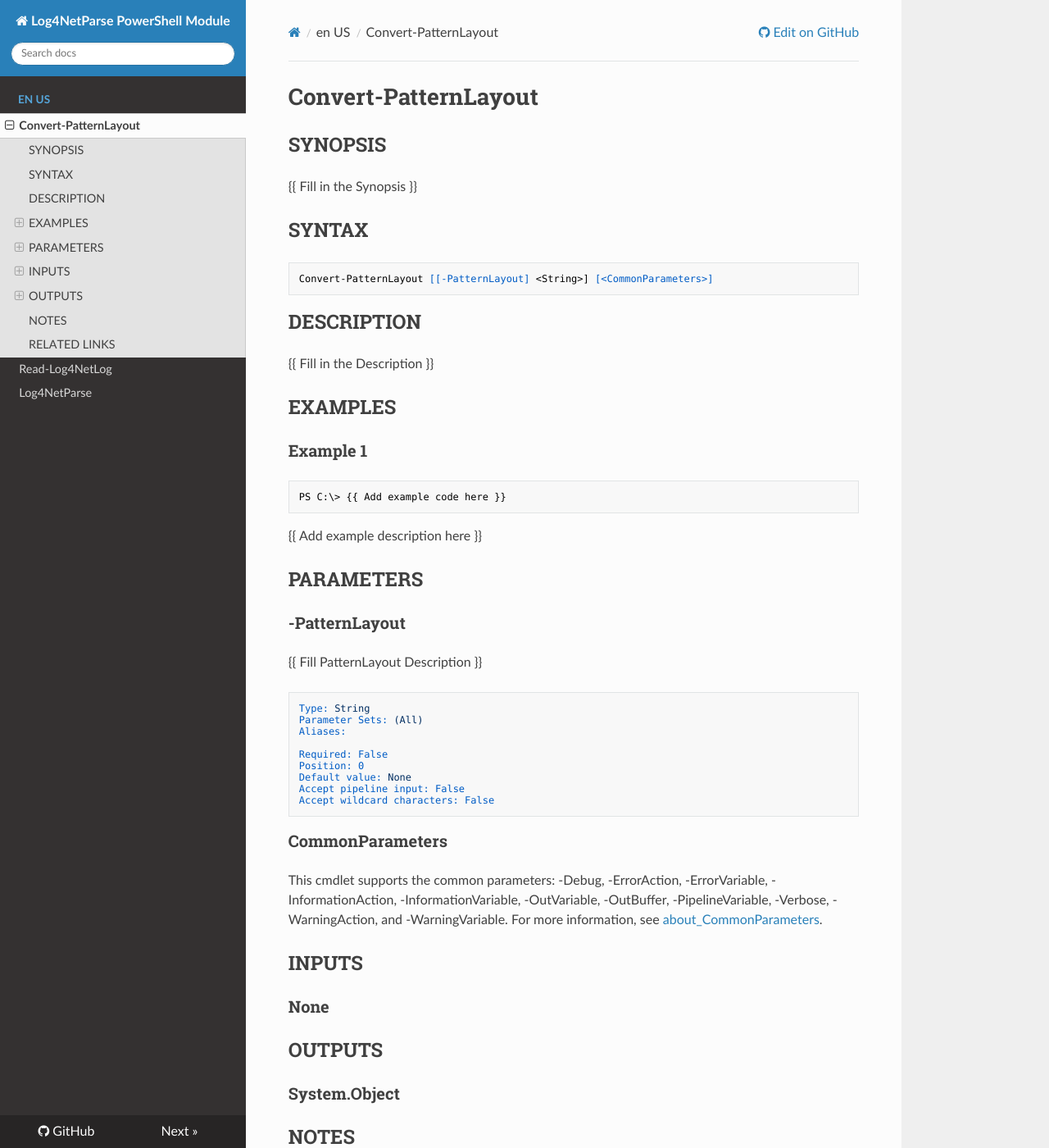
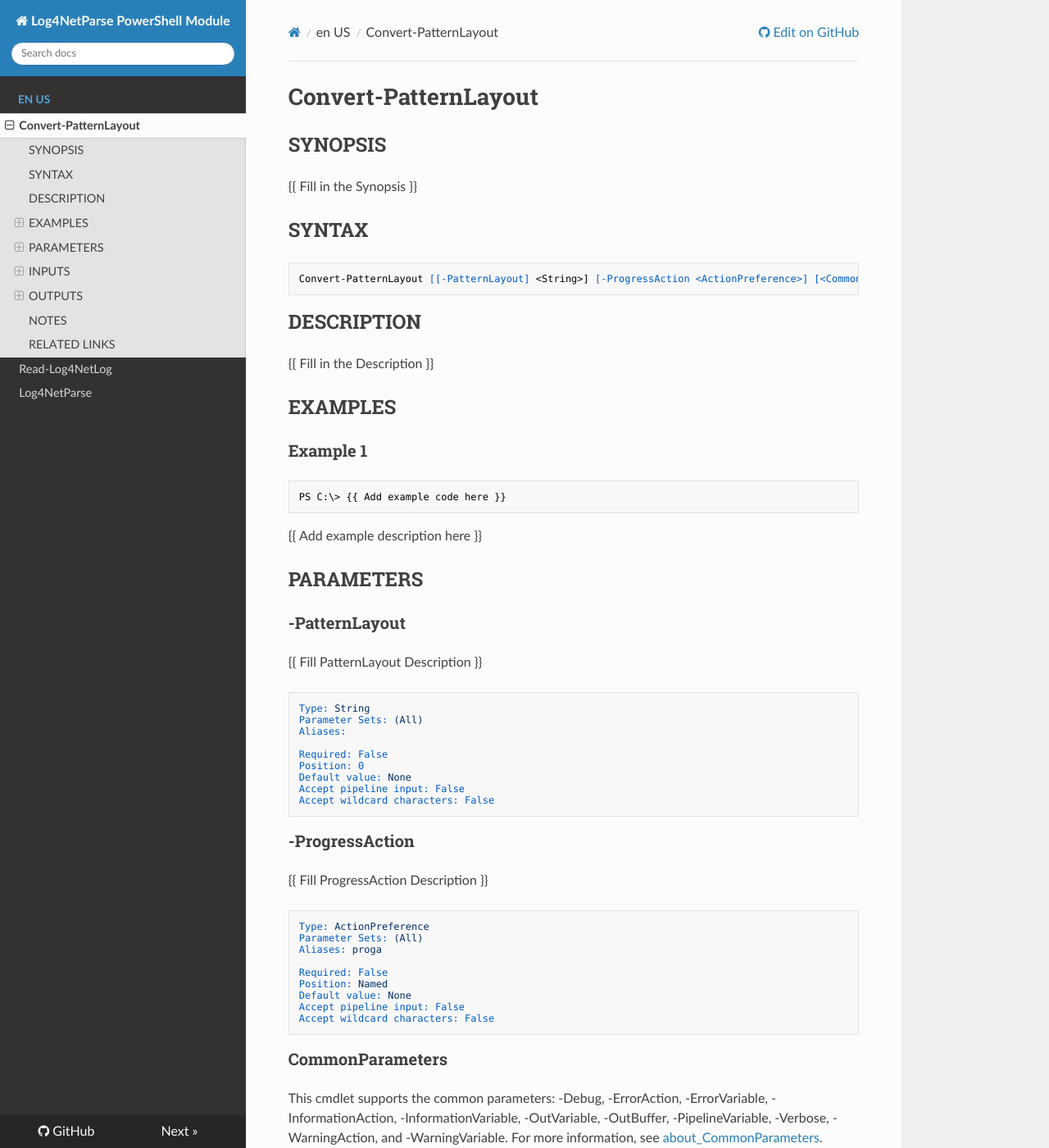
Before and after one commit to HeyItsGilbert/Log4NetParse, an MkDocs documentation site: the page built from docs/en-US/Convert-PatternLayout.md, in a window 1280 px wide and 1400 px high. Shown: the whole window at 82% size. Built offline with MkDocs 1.6.1, drawn with Linux system fonts in a browser that asks for light colours; nearby versions of some CDN libraries.

````diff
--- a/docs/en-US/Convert-PatternLayout.md
+++ b/docs/en-US/Convert-PatternLayout.md
@@ -13,7 +13,7 @@
 ## SYNTAX
 
 ```
-Convert-PatternLayout [[-PatternLayout] <String>] [<CommonParameters>]
+Convert-PatternLayout [[-PatternLayout] <String>] [-ProgressAction <ActionPreference>] [<CommonParameters>]
 ```
 
 ## DESCRIPTION
@@ -45,6 +45,21 @@
 Accept wildcard characters: False
 ```
 
+### -ProgressAction
+{{ Fill ProgressAction Description }}
+
+```yaml
+Type: ActionPreference
+Parameter Sets: (All)
+Aliases: proga
+
+Required: False
+Position: Named
+Default value: None
+Accept pipeline input: False
+Accept wildcard characters: False
+```
+
 ### CommonParameters
 This cmdlet supports the common parameters: -Debug, -ErrorAction, -ErrorVariable, -InformationAction, -InformationVariable, -OutVariable, -OutBuffer, -PipelineVariable, -Verbose, -WarningAction, and -WarningVariable. For more information, see [about_CommonParameters](http://go.microsoft.com/fwlink/?LinkID=113216).
 
````
Also changed, not shown: CHANGELOG.md (+7 -1 lines), 5 other files.
